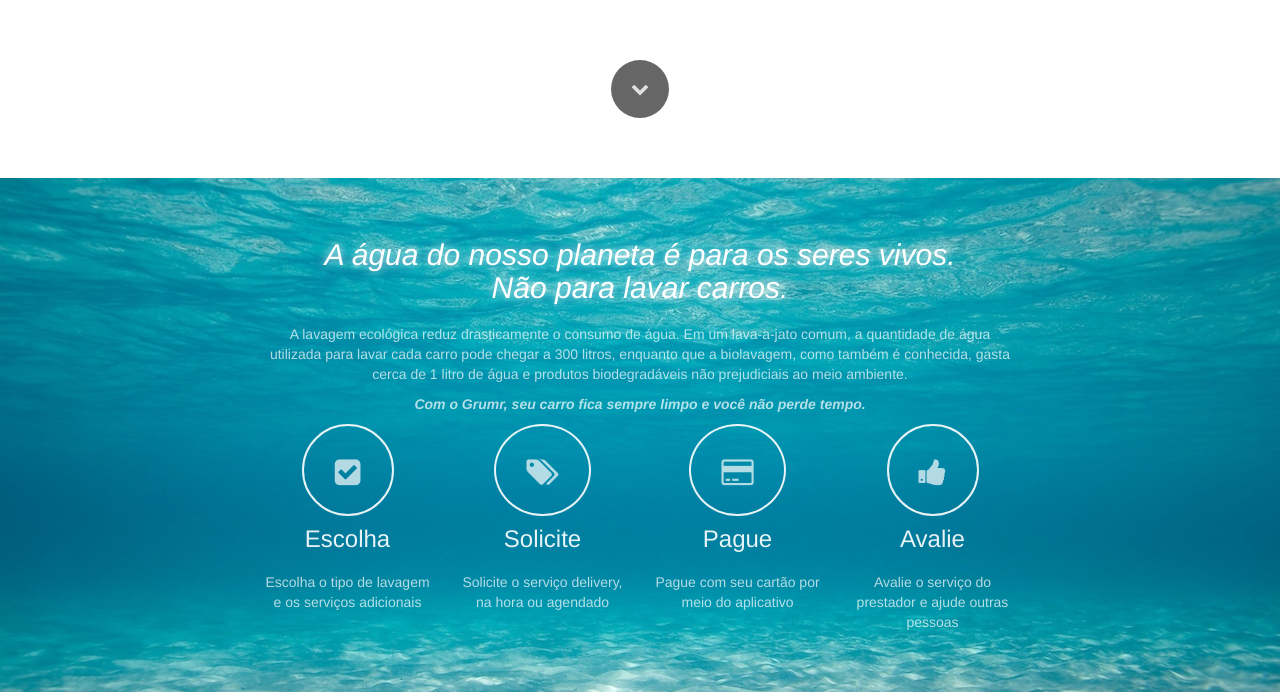
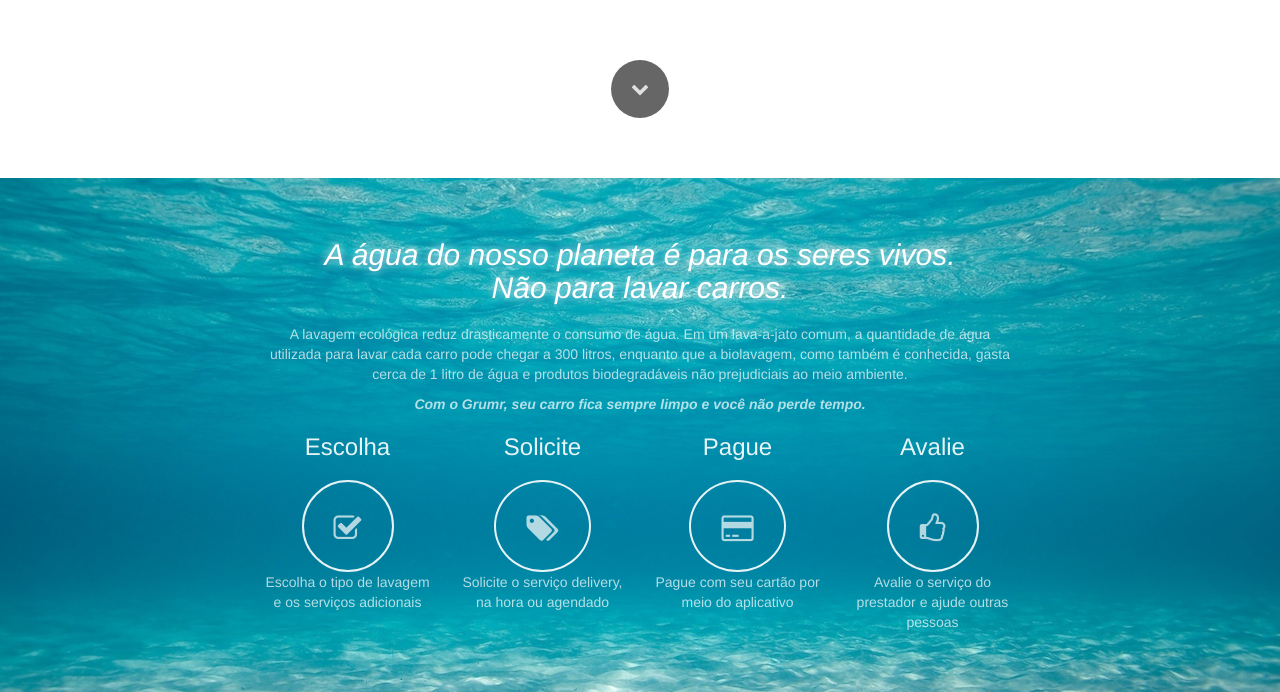
Before and after one commit to irawild/devtest, a plain HTML site: page index.html in a window 1280 px wide. Shown: the part 622-1314 px from the top of the page. Drawn offline with Linux system fonts and the light colour scheme.

Commit message:
Alterações

```diff
--- a/index.html
+++ b/index.html
@@ -66,31 +66,12 @@
 			</p>
 			<div class="row">
 				<div class="col-sm-3">
-					<div class="text-center">
-						<span class="fa fa-check-square icon-round icon-md"></span>
-					</div>
-				</div>
-				<div class="col-sm-3">
-					<div class="text-center">
-						<span class="fa fa-tags icon-round icon-md"></span>
-					</div>
-				</div>
-				<div class="col-sm-3">
-					<div class="text-center">
-						<span class="fa fa-credit-card icon-round icon-md"></span>
-					</div>
-				</div>
-				<div class="col-sm-3">
-					<div class="text-center">
-						<span class="fa fa-thumbs-up icon-round icon-md"></span>
-					</div>
-				</div>
-			</div>
-			<div class="row">
-				<div class="col-sm-3">
 					<h3 class="mg-md text-center">
 						Escolha
 					</h3>
+					<div class="text-center">
+						<span class="fa fa-check-square-o icon-round icon-md"></span>
+					</div>
 					<p class="text-center">
 						Escolha o tipo de lavagem e os serviços adicionais
 					</p>
@@ -99,6 +80,9 @@
 					<h3 class="mg-md text-center">
 						Solicite
 					</h3>
+					<div class="text-center">
+						<span class="fa fa-tags icon-round icon-md"></span>
+					</div>
 					<p class="text-center">
 						Solicite o serviço delivery, na hora ou agendado
 					</p>
@@ -107,6 +91,9 @@
 					<h3 class="mg-md text-center">
 						Pague
 					</h3>
+					<div class="text-center">
+						<span class="fa fa-credit-card icon-round icon-md"></span>
+					</div>
 					<p class="text-center">
 						Pague com seu cartão por meio do aplicativo
 					</p>
@@ -115,6 +102,9 @@
 					<h3 class="mg-md text-center">
 						Avalie
 					</h3>
+					<div class="text-center">
+						<span class="fa fa-thumbs-o-up icon-round icon-md"></span>
+					</div>
 					<p class="text-center">
 						Avalie o serviço do prestador e ajude outras pessoas
 					</p>
```
